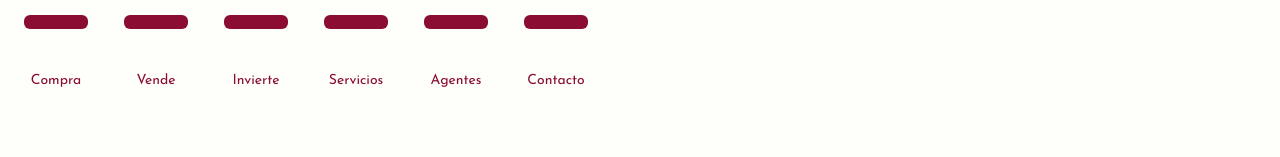
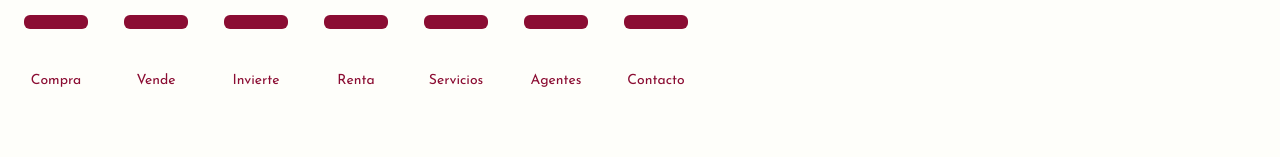
Before and after one commit to liodavdev/cima, a React (Vite) app: page / in a window 1280 px wide. Shown: the part 643-800 px from the top of the page. Built offline with nearby package versions, Linux system fonts and the light colour scheme; some icons are missing.

Commit message:
rent icon

```diff
--- a/src/components/organisms/FrontPage.jsx
+++ b/src/components/organisms/FrontPage.jsx
@@ -3,6 +3,7 @@ import ActionBtn from "../atoms/ActionBtn";
 import Button from "../atoms/Button";
 import SupportAgentIcon from "@mui/icons-material/SupportAgent";
 import AttachMoneyIcon from "@mui/icons-material/AttachMoney";
+import KeyIcon from "@mui/icons-material/Key";
 import RealEstateAgentIcon from "@mui/icons-material/RealEstateAgent";
 import BungalowIcon from "@mui/icons-material/Bungalow";
 import MailOutlineIcon from "@mui/icons-material/MailOutline";
@@ -51,6 +52,7 @@ function FrontPage() {
             text="Invierte"
             icon={<AttachMoneyIcon fontSize="small" />}
           />
+          <ActionBtn text="Renta" icon={<KeyIcon fontSize="small" />} />
           <ActionBtn
             text="Servicios"
             icon={<WorkOutlineIcon fontSize="small" />}
```
